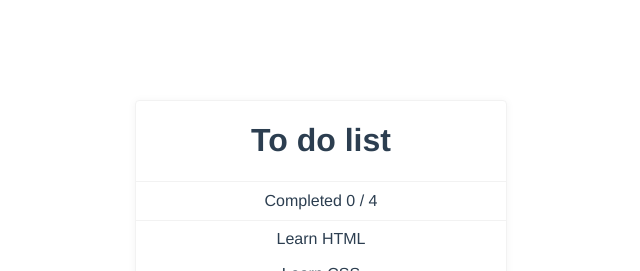
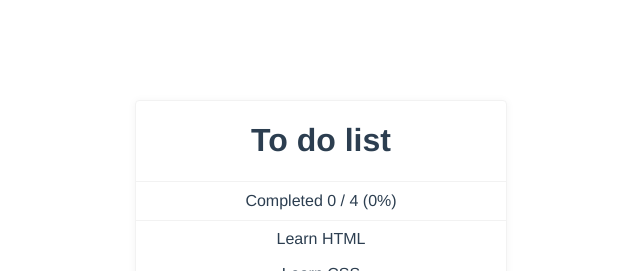
Before and after one commit to willtpwise/vue-workshop, a Vue app: page / in a window 1280 px wide. Shown: the top 271 px of the page, without its empty margins (319-959 px from the left). Built offline with nearby package versions, Linux system fonts and the light colour scheme.

Commit message:
Added another functionality for demo purposes

```diff
--- a/src/components/Counter.vue
+++ b/src/components/Counter.vue
@@ -1,6 +1,6 @@
 <template>
   <div class="counter">
-    Completed {{ totalDone }} / {{ list.length }}
+    Completed {{ totalDone }} / {{ list.length }} ({{ percent }}%)
   </div>
 </template>
 
@@ -18,6 +18,10 @@ export default {
         }
       }
       return count
+    },
+    percent() {
+      if (!this.list || !this.list.length) { return 0; }
+      return Math.round(100 * (this.totalDone / this.list.length));
     }
   }
 }
```
Also changed, not shown: 1 other file (tests, documents, lock files or other folders).
